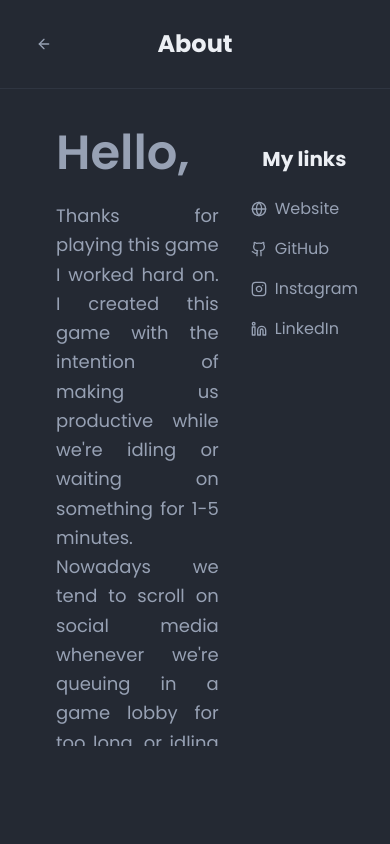
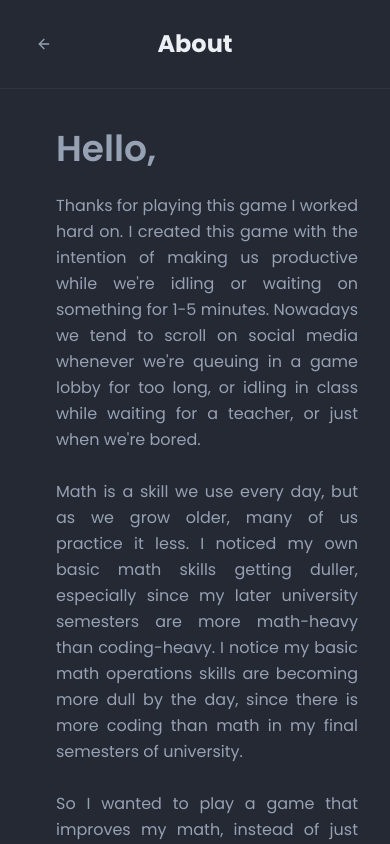
Before and after one commit to farrfoxr/tfm, a Next.js app: page /about in a window 390 px wide. Shown: the top 844 px of the page. Built offline with nearby package versions, Linux system fonts and the light colour scheme; no server answers.

Commit message:
better about page responsiveness, added real links

```diff
--- a/app/about/page.tsx
+++ b/app/about/page.tsx
@@ -6,10 +6,10 @@ import { Button } from "@/components/ui/button"
 import { useTheme } from "@/components/theme-provider"
 
 const SOCIAL_LINKS = {
-  website: "#", // Replace with your website URL
-  github: "#", // Replace with your GitHub URL
-  instagram: "#", // Replace with your Instagram URL
-  linkedin: "#", // Replace with your LinkedIn URL
+  website: "https://farrellsuryadi.vercel.app/", // Replace with your website URL
+  github: "https://github.com/farrfoxr", // Replace with your GitHub URL
+  instagram: "https://www.instagram.com/farr_ll/", // Replace with your Instagram URL
+  linkedin: "https://www.linkedin.com/in/farrellsuryadi/", // Replace with your LinkedIn URL
 }
 
 export default function AboutPage() {
@@ -49,10 +49,10 @@ export default function AboutPage() {
 
       {/* Main Content */}
       <div className="max-w-full mx-auto px-4 py-6">
-        <div className="flex w-full max-h-[75vh]">
+        <div className="flex flex-col md:flex-row w-full md:max-h-[75vh]">
           {/* Left Column - Main Content */}
           <div
-            className="w-[80%] flex justify-center py-4 overflow-y-auto"
+            className="w-full md:w-[80%] justify-center py-4 overflow-y-auto"
             style={{
               scrollbarWidth: "thin",
               scrollbarColor:
@@ -82,7 +82,7 @@ export default function AboutPage() {
 
             <div className="w-full max-w-6xl pl-10 pr-4 pb-8" style={{ direction: "ltr" }}>
               <h1
-                className={`text-5xl font-semibold mb-6 text-left ${
+                className={`text-4xl md:text-5xl font-semibold mb-6 text-left ${
                   theme === "nord" ? "text-[var(--quiz-secondary)]" : "text-[var(--quiz-sakura-secondary)]"
                 }`}
               >
@@ -91,7 +91,7 @@ export default function AboutPage() {
 
               <div className="text-left w-full">
                 <p
-                  className={`text-lg leading-relaxed text-justify ${
+                  className={`text-base md:text-lg leading-relaxed text-justify ${
                     theme === "nord" ? "text-[var(--quiz-secondary)]" : "text-[var(--quiz-sakura-secondary)]"
                   }`}
                 >
@@ -153,7 +153,7 @@ export default function AboutPage() {
               <div className="flex flex-col gap-2 items-start">
                 <a
                   href={SOCIAL_LINKS.website}
-                  className={`flex items-center gap-2 text-base sm:text-lg transition-colors duration-300 truncate w-full ${
+                  className={`flex items-center gap-2 text-base sm:text-lg transition-colors duration-300 truncate ${
                     theme === "nord"
                       ? "text-[var(--quiz-secondary)] hover:text-[var(--quiz-accent-yellow)]"
                       : "text-[var(--quiz-sakura-secondary)] hover:text-[var(--quiz-sakura-accent)]"
@@ -165,7 +165,7 @@ export default function AboutPage() {
 
                 <a
                   href={SOCIAL_LINKS.github}
-                  className={`flex items-center gap-2 text-base sm:text-lg transition-colors duration-300 truncate w-full ${
+                  className={`flex items-center gap-2 text-base sm:text-lg transition-colors duration-300 truncate ${
                     theme === "nord"
                       ? "text-[var(--quiz-secondary)] hover:text-[var(--quiz-accent-yellow)]"
                       : "text-[var(--quiz-sakura-secondary)] hover:text-[var(--quiz-sakura-accent)]"
@@ -177,7 +177,7 @@ export default function AboutPage() {
 
                 <a
                   href={SOCIAL_LINKS.instagram}
-                  className={`flex items-center gap-2 text-base sm:text-lg transition-colors duration-300 truncate w-full ${
+                  className={`flex items-center gap-2 text-base sm:text-lg transition-colors duration-300 truncate ${
                     theme === "nord"
                       ? "text-[var(--quiz-secondary)] hover:text-[var(--quiz-accent-yellow)]"
                       : "text-[var(--quiz-sakura-secondary)] hover:text-[var(--quiz-sakura-accent)]"
@@ -189,7 +189,7 @@ export default function AboutPage() {
 
                 <a
                   href={SOCIAL_LINKS.linkedin}
-                  className={`flex items-center gap-2 text-base sm:text-lg transition-colors duration-300 truncate w-full ${
+                  className={`flex items-center gap-2 text-base sm:text-lg transition-colors duration-300 truncate ${
                     theme === "nord"
                       ? "text-[var(--quiz-secondary)] hover:text-[var(--quiz-accent-yellow)]"
                       : "text-[var(--quiz-sakura-secondary)] hover:text-[var(--quiz-sakura-accent)]"
@@ -212,7 +212,7 @@ export default function AboutPage() {
               My links
             </h2>
 
-            <div className="flex flex-col gap-4 items-center max-w-xs mx-auto">
+            <div className="grid grid-cols-2 gap-4 max-w-xs mx-auto place-items-center">
               <a
                 href={SOCIAL_LINKS.website}
                 className={`flex items-center gap-2 text-base transition-colors duration-300 truncate w-full ${
```
